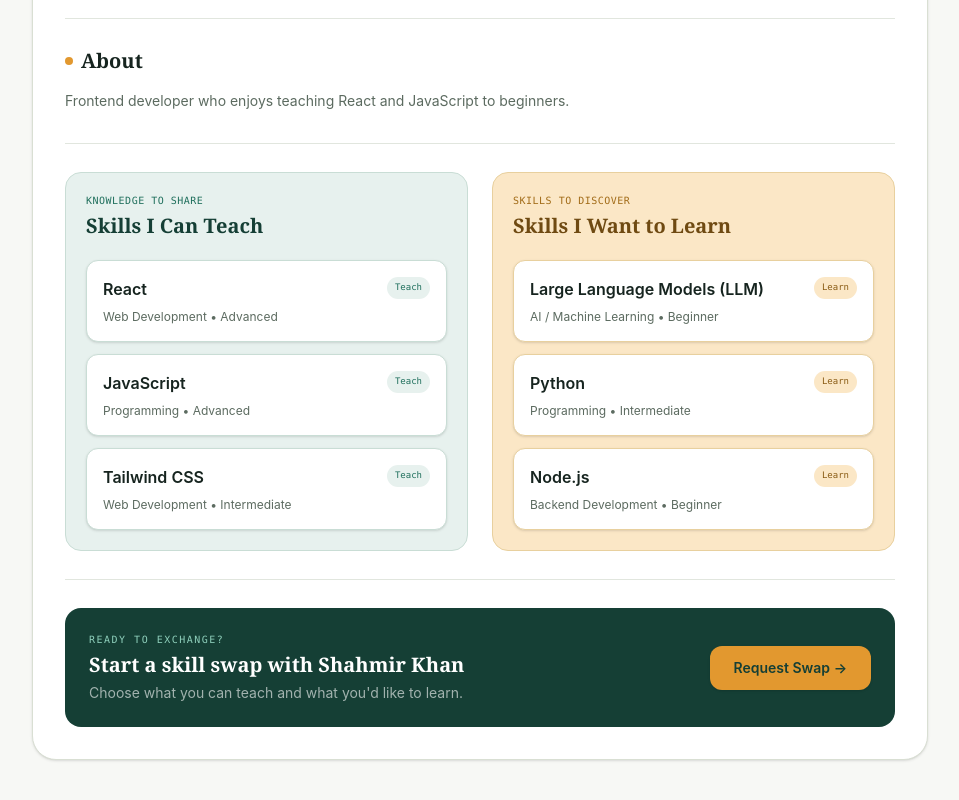
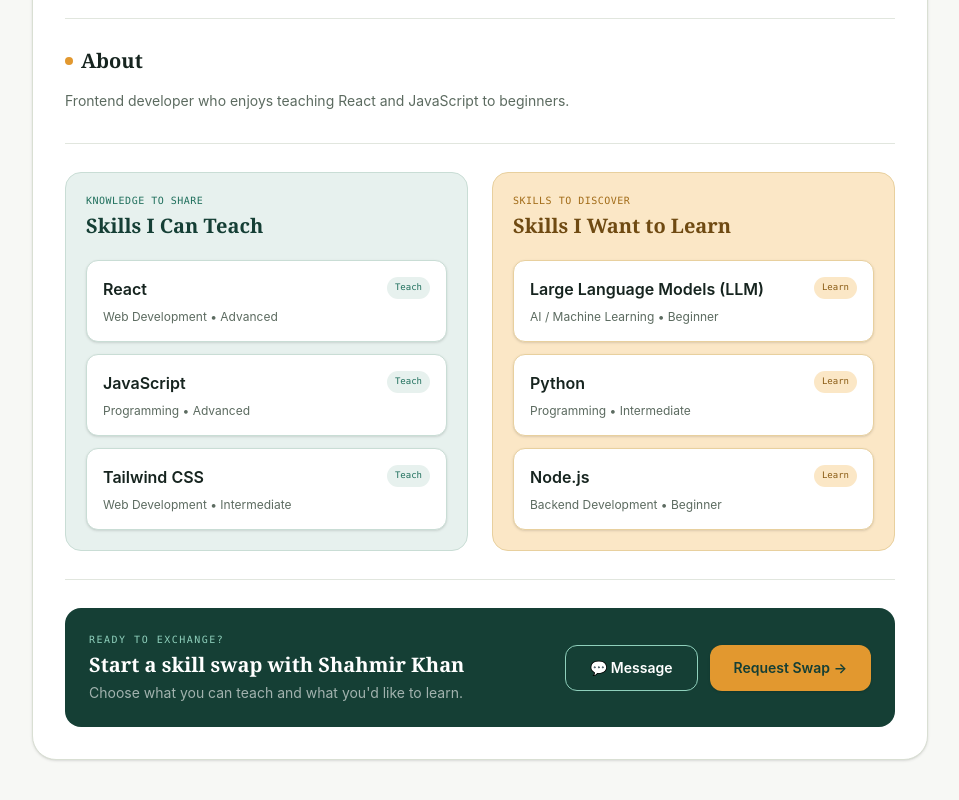
Before and after one commit to shahmir12345/SkillBridge, a React (Vite) app: page /profile/1 in a window 1280 px wide. Shown: the part 338-1138 px from the top of the page, without its empty margins (160-1119 px from the left). Built offline with nearby package versions, Linux system fonts and the light colour scheme.

Commit message:
Add chat Button with user

```diff
--- a/src/views/UserProfile/userprofile.jsx
+++ b/src/views/UserProfile/userprofile.jsx
@@ -280,13 +280,27 @@ return ( <main className="min-h-screen bg-[#F7F8F5] px-4 py-8 text-[#16241F] sm:
               </div>
 
 
+              <div className="flex shrink-0 flex-col gap-3 sm:flex-row">
+
+              {/* Chat Button */}
+                <button
+                  type="button"
+                  onClick={() => navigate(`/chat/${user.id}`)}
+                  className="rounded-xl border border-[#8FD0BC] bg-transparent px-6 py-3 text-sm font-semibold text-white transition hover:bg-[#1F6F5C]"
+                >
+                  💬 Message
+                </button>
+
+                {/* Request Swap Button */}
                 <button
                   type="button"
                   onClick={() => navigate(`/request/${user.id}`)}
-                className="shrink-0 rounded-xl bg-[#E2982F] px-6 py-3 text-sm font-semibold text-[#153F35] shadow-sm transition hover:bg-[#F0AC4D] hover:shadow-md"
+                  className="rounded-xl bg-[#E2982F] px-6 py-3 text-sm font-semibold text-[#153F35] shadow-sm transition hover:bg-[#F0AC4D] hover:shadow-md"
                 >
                   Request Swap →
                 </button>
+
+              </div>
 
             </div>
 
```
Lines whose indentation alone changed are shown as unchanged.
